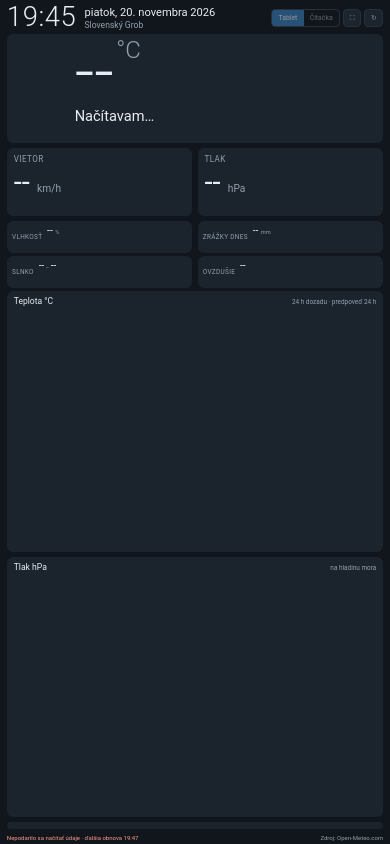
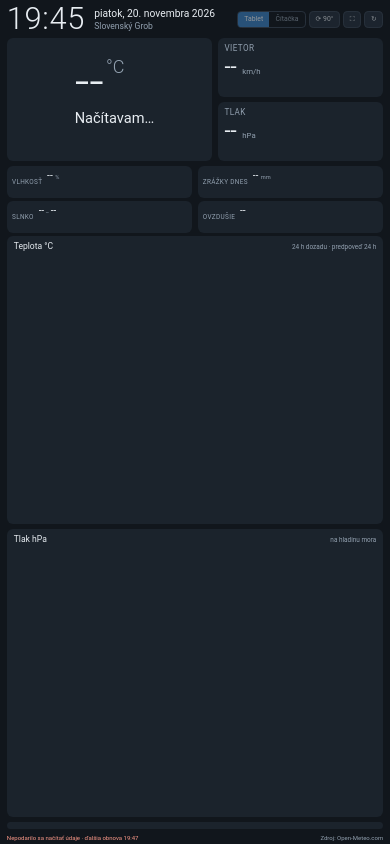
Before and after one commit to jan8pie/meteo-dashboard, a plain HTML site: page index.html in a window 390 px wide. Drawn offline with Linux system fonts and the light colour scheme; no server answers.

Commit message:
Otočenie stránky o 90° a rozloženie na výšku
Co-Authored-By: Claude Opus 5.5 <noreply@anthropic.com>
Claude-Session: https://claude.ai/code/session_01QNj2Y4qLBo4JyGdtJZBDZe

```diff
--- a/app.js
+++ b/app.js
@@ -22,6 +22,8 @@
   var RETRY_MIN = 2;          // pri chybe skúsiť znova o 2 minúty
   var CACHE_KEY = 'meteo-cache-v1';
   var MODE_KEY = 'meteo-mode';
+  var ROT_KEY = 'meteo-rotate';
+  var rotation = 0;
 
   var DAYS_SHORT = ['Ne', 'Po', 'Ut', 'St', 'Št', 'Pi', 'So'];
   var DAYS_LONG = ['nedeľa', 'pondelok', 'utorok', 'streda', 'štvrtok', 'piatok', 'sobota'];
@@ -65,6 +67,28 @@
     if (save) { try { localStorage.setItem(MODE_KEY, mode); } catch (e) {} }
     render();
   }
+  /* ---------------- Otočenie stránky ---------------- */
+
+  function getRotation() {
+    var q = /[?&]otocit=(0|90|270)/.exec(location.search);
+    if (q) return +q[1];
+    try { var r = +localStorage.getItem(ROT_KEY); if (r === 90 || r === 270) return r; } catch (e) {}
+    return 0;
+  }
+  function applyLayout() {
+    var cls = '';
+    if (rotation) cls = 'rot' + rotation;
+    else if (window.innerHeight > window.innerWidth) cls = 'port';
+    document.documentElement.className = cls;
+    $('rotate').title = 'Otočiť stránku (teraz ' + rotation + '°)';
+  }
+  function cycleRotation() {
+    rotation = rotation === 0 ? 90 : (rotation === 90 ? 270 : 0);
+    try { localStorage.setItem(ROT_KEY, '' + rotation); } catch (e) {}
+    applyLayout();
+    render();
+  }
+
   function isEink() { return document.body.className === 'eink'; }
 
   /* ---------------- Celá obrazovka a zapnutá obrazovka ---------------- */
@@ -498,6 +522,9 @@
       $('fullscreen').style.display = 'none';
     }
     $('refresh').onclick = function () { load(); };
+    $('rotate').onclick = cycleRotation;
+    rotation = getRotation();
+    applyLayout();
 
     loadCache();
     setMode(getMode(), false);
@@ -519,7 +546,7 @@
 
     var rt = null;
     window.addEventListener('resize', function () {
-      clearTimeout(rt); rt = setTimeout(render, 250);
+      clearTimeout(rt); rt = setTimeout(function () { applyLayout(); render(); }, 250);
     });
   }
 
--- a/index.html
+++ b/index.html
@@ -23,6 +23,7 @@
       <button type="button" id="mode-tablet" data-mode="tablet">Tablet</button>
       <button type="button" id="mode-eink" data-mode="eink">Čítačka</button>
     </div>
+    <button type="button" class="btn" id="rotate" title="Otočiť stránku">&#x27F3; 90°</button>
     <button type="button" class="btn" id="fullscreen" title="Celá obrazovka">&#x26F6;</button>
     <button type="button" class="btn" id="refresh" title="Obnoviť teraz">&#x21bb;</button>
   </div>
--- a/style.css
+++ b/style.css
@@ -143,13 +143,23 @@ body.eink .day + .day { border-left: 1px solid #000; }
 }
 
 /* Na výšku (čítačka, tablet otočený): všetko pod sebou, grafy dostanú zvyšok */
-@media (orientation: portrait) {
-  .wrap { -webkit-flex-direction: column; flex-direction: column; }
-  .col-left { width: auto; margin-right: 0; }
-  .hero { -webkit-flex: none; flex: none; }
-  .clock { font-size: 3.2em; }
-  .place-date { font-size: 1.3em; }
+/* Na výšku (zariadenie na výšku a stránka neotočená): všetko pod sebou,
+   grafy dostanú zvyšnú výšku */
+html.port .wrap { -webkit-flex-direction: column; flex-direction: column; }
+html.port .col-left { width: auto !important; margin-right: 0; -webkit-flex: none; flex: none; }
+html.port .hero { -webkit-flex: none; flex: none; }
+html.port .col-right { -webkit-flex: 1 1 auto; flex: 1 1 auto; }
+
+/* Otočenie celej stránky (čítačka bez automatického otáčania) */
+html.rot90 body, html.rot270 body { overflow: hidden; }
+html.rot90 .page, html.rot270 .page {
+  position: fixed; left: 0; top: 0;
+  width: 100vh; height: 100vw;
+  -webkit-transform-origin: 0 0; transform-origin: 0 0;
 }
+html.rot90 .page { -webkit-transform: rotate(90deg) translateY(-100%); transform: rotate(90deg) translateY(-100%); }
+html.rot270 .page { -webkit-transform: rotate(-90deg) translateX(-100%); transform: rotate(-90deg) translateX(-100%); }
+
 
 /* čítačka: tučné písmo je širšie, preto trochu menšie hodnoty */
 .tile-value { overflow: hidden; }
@@ -180,3 +190,14 @@ body.eink .tiles .tile-label, body.eink .tiles .tile-value { vertical-align: bas
   .tiles .tile-value { font-size: 1.2em; }
   .tiles .tile-sub { display: block; }
 }
+
+/* na výšku: teplota vľavo, vietor a tlak vpravo pod sebou -> viac miesta pre grafy */
+html.port .col-left { -webkit-flex-direction: row; flex-direction: row; -webkit-flex-wrap: wrap; flex-wrap: wrap; }
+html.port .hero { -webkit-flex: 1 1 50%; flex: 1 1 50%; margin-right: 0.6em; }
+html.port .hero-temp { font-size: 6em; }
+html.port .big-tiles { -webkit-flex: 0 0 44%; flex: 0 0 44%; -webkit-flex-direction: column; flex-direction: column; }
+html.port .big-tiles .tile { margin-left: 0; }
+html.port .tile.big .tile-value { font-size: 2.6em; }
+html.port .tiles { width: 100%; }
+html.port .place-date { font-size: 1.2em; }
+.btn { white-space: nowrap; }
```
